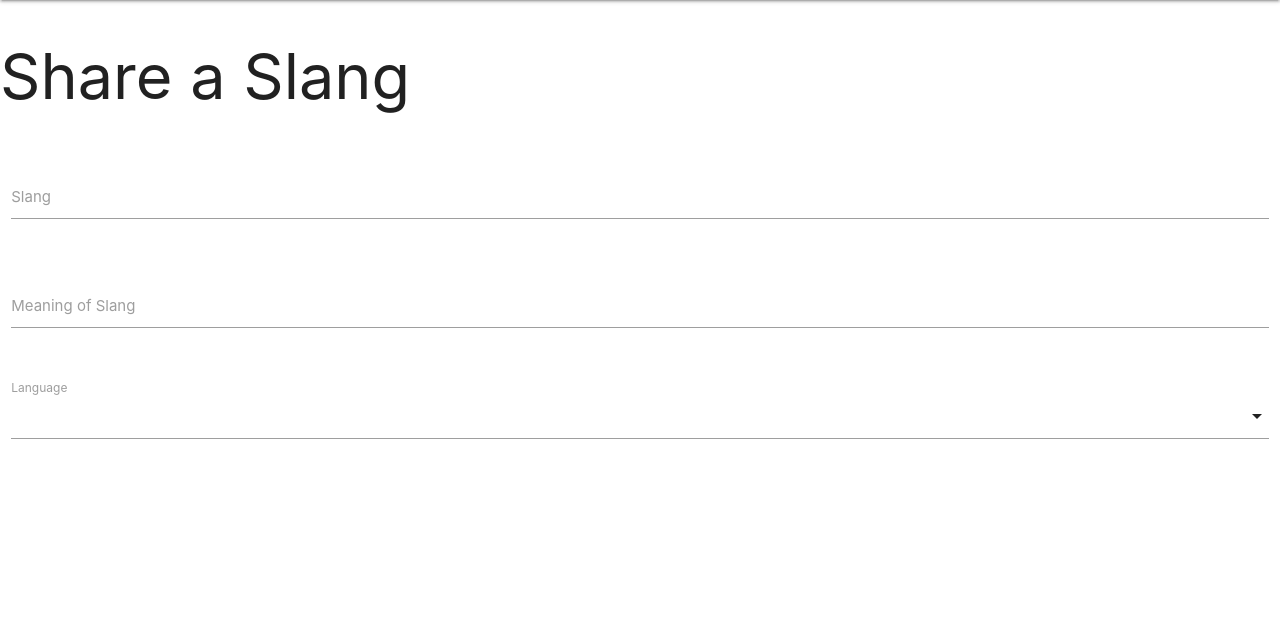
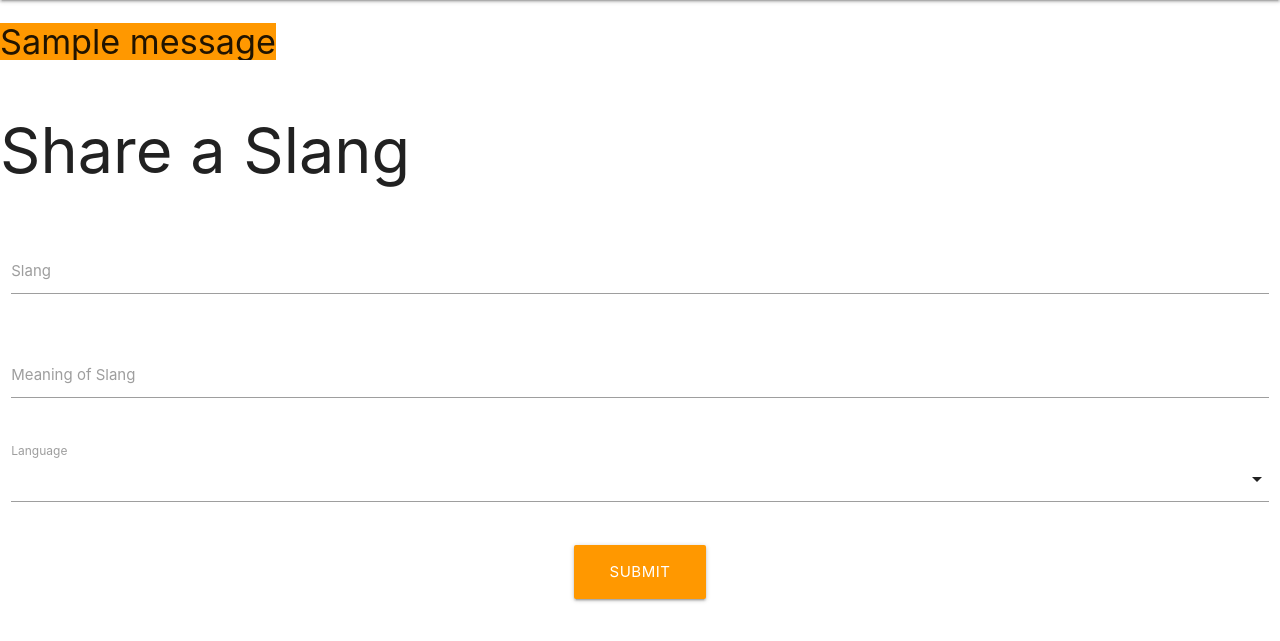
Before and after one commit to farahroslend/rojak, a Flask app: page /add_slang in a window 1280 px wide. Shown: the part 64-705 px from the top of the page. Run offline with Flask 2, Linux system fonts and the light colour scheme; one stand-in notice (Sample message) is shown; a database or web service that is not in the repository returns one stand-in record (values such as "Sample title"); some libraries are stand-ins or nearby versions.

Commit message:
added post functionality, working well

```diff
--- a/app.py
+++ b/app.py
@@ -21,15 +21,25 @@ def homepage():
     return render_template("homepage.html")
 
 @app.route("/get_words")
-def words():
+def get_words():
     #defining words array from the mongodb collection words
-    tasks = words=mongo.db.words.find()
+    words = list(mongo.db.words.find())
     #words in blue is what the template will call the cluster of data from words in white
     return render_template("dictionary.html", words=words)
 
-@app.route("/add_slang")
+@app.route("/add_slang", methods=["GET","POST"])
 def add_slang():
-    categories = words=mongo.db.language.find().sort("language_category",1)
+    if request.method == "POST":
+        words = {
+            "words_name": request.form.get("words_name"),
+            "meaning": request.form.get("meaning"),
+            "language_category": request.form.get("language_category")
+        }
+        mongo.db.words.insert_one(words)
+        flash("Slang successfully added! Thank you for your contribution.")
+        return redirect(url_for("get_words"))
+
+    categories = mongo.db.language.find().sort("language_category",1)
     return render_template("add_slang.html", categories=categories)
 
 
--- a/templates/add_slang.html
+++ b/templates/add_slang.html
@@ -4,22 +4,25 @@
 <h1>Share a Slang </h1><br>
 
   <div class="row">
-    <form class="col s12" method="POST" action="">
+    <form class="col s12" method="POST" action="{{ url_for('add_slang') }}">
+      <!--Word-->
       <div class="row">
         <div class="input-field col s12">
-          <textarea id="textarea1" class="materialize-textarea"></textarea>
-          <label for="textarea1">Slang</label>
+          <input id="words_name" name="words_name" class="materialize-textarea validate" type="text" required></input>
+          <label for="words_name">Slang</label>
         </div>
       </div>
+      <!--Meaning-->
       <div class="row">
         <div class="input-field col s12">
-          <textarea id="textarea1" class="materialize-textarea"></textarea>
+          <input id="meaning" name="meaning" class="materialize-textarea validate" type="text" required></input>
           <label for="textarea1">Meaning of Slang</label>
         </div>
       </div>
+      <!--Language category-->
       <div class="row">
         <div class="input-field col s12">
-            <select id="language_category" name="language_category" class="validate" required>
+            <select id="language_category" name="language_category" type="text" class="validate" required>
             <option value="" disabled selected></option>
             {% for category in categories %}
             <option value="{{ category.language_category }}">{{ category.language_category }}</option>
@@ -28,13 +31,22 @@
             <label for="language_category">Language</label>
         </div>
       </div>
+
+        <!-- submit button -->
+            <div class="row">
+                <div class="col s12 center-align">
+                    <button type="submit" class="btn-large waves-effect waves-light orange">
+                        Submit<i class="fas fa-plus-square right"></i>
+                    </button>
+                </div>
+            </div>
     </form>
   </div>
 
   <script>
     document.addEventListener('DOMContentLoaded', function() {
         var elems = document.querySelectorAll('select');
-        var instances = M.FormSelect.init(elems, options);
+        var instances = M.FormSelect.init(elems);
     });
 
     // Or with jQuery
--- a/templates/homepage.html
+++ b/templates/homepage.html
@@ -23,7 +23,7 @@
             <h5 class="header col s12 light">'Rojak' is a Malaysian mixed fruit and vegetable salad, that is enjoyed by all races and ethinicities in Malaysia. Keyword: Mixed. It is also used on a colloquial basis to mean a multi-linguistic fashion of speaking. The picture above concisely sets an example on a sentence that is 'rojak'. This website serves as an open source anyone-can-edit dictionary of 'rojak'-applicable slangs commonly used in Malaysia.</h5>
         </div>
         <div class="row center">
-            <a href="http://materializecss.com/getting-started.html" id="download-button" class="btn-large waves-effect waves-light orange">Get Started</a>
+            <a href="" id="download-button" class="btn-large waves-effect waves-light orange">Get Started</a>
         </div>
         <br><br>
 
@@ -31,7 +31,7 @@
     </div>
 
     Homepage
-    <a href="{{ url_for('words') }}">link to dictionary</a>
+    <a href="{{ url_for('get_words') }}">link to dictionary</a>
 </body>
 </html>
 {% endblock %}
--- a/templates/nav_bar.html
+++ b/templates/nav_bar.html
@@ -22,12 +22,27 @@
         <li><a href="#">Navbar Link</a></li>
         <li><a href="{{ url_for('homepage') }}">Home</a></li>
         <li><a href="{{ url_for('homepage') }}">About</a></li>
-        <li><a href="{{ url_for('words') }}">Dictionary</a></li>
+        <li><a href="{{ url_for('get_words') }}">Dictionary</a></li>
         <li><a href="{{ url_for('add_slang') }}">Contribute</a></li>
       </ul>
       <a href="#" data-target="nav-mobile" class="sidenav-trigger"><i class="material-icons">menu</i></a>
     </div>
   </nav>
+
+
+    <section>
+        <!-- flash messages; code from CI Tim's base.html -->
+        {% with messages = get_flashed_messages() %}
+            {% if messages %}
+                {% for message in messages %}
+                    <div class="row flashes">
+                        <h4 class="waves-effect waves-light orange center-align">{{ message }}</h4>
+                    </div>
+                {% endfor %}
+            {% endif %}
+        {% endwith %}
+    </section>
+
 
   <!--  Scripts-->
   <script src="https://code.jquery.com/jquery-2.1.1.min.js"></script>
--- a/templates/tumpang.html
+++ b/templates/tumpang.html
@@ -31,3 +31,5 @@ Dictionary 2 4<br>
         {{ word.meaning }} <br>
         {{ word.language_category }} <br>
     {% endfor %} -->
+
+A friendly casual term, with a more familial sense. The American equivalent would be "Bruh", or "Homie". Typically used on Malaysians from the Indian ethnicity.
```
